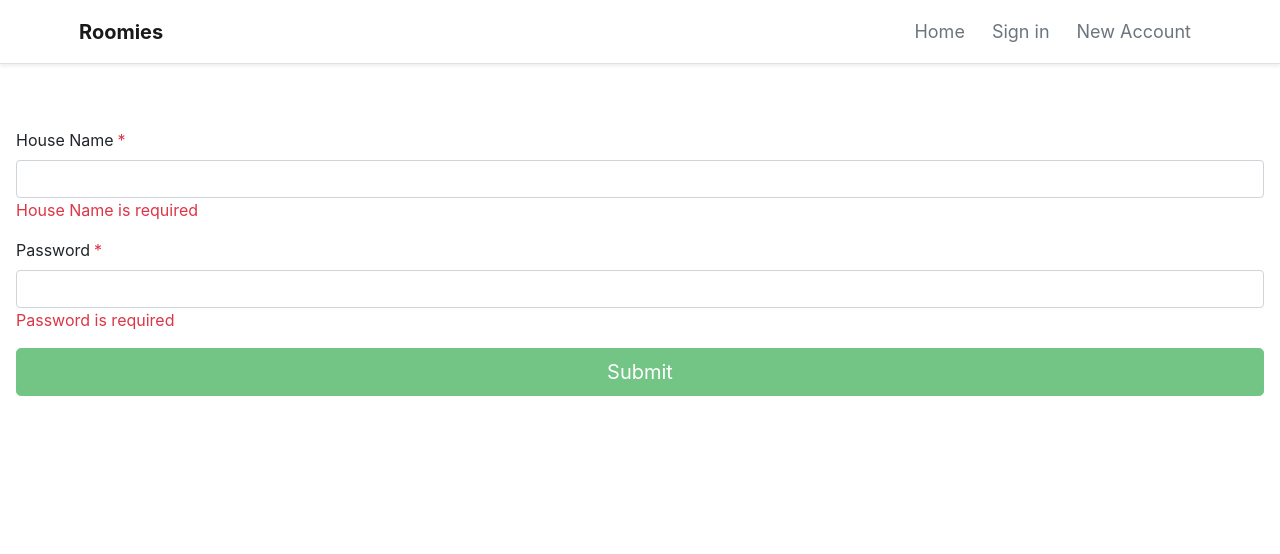
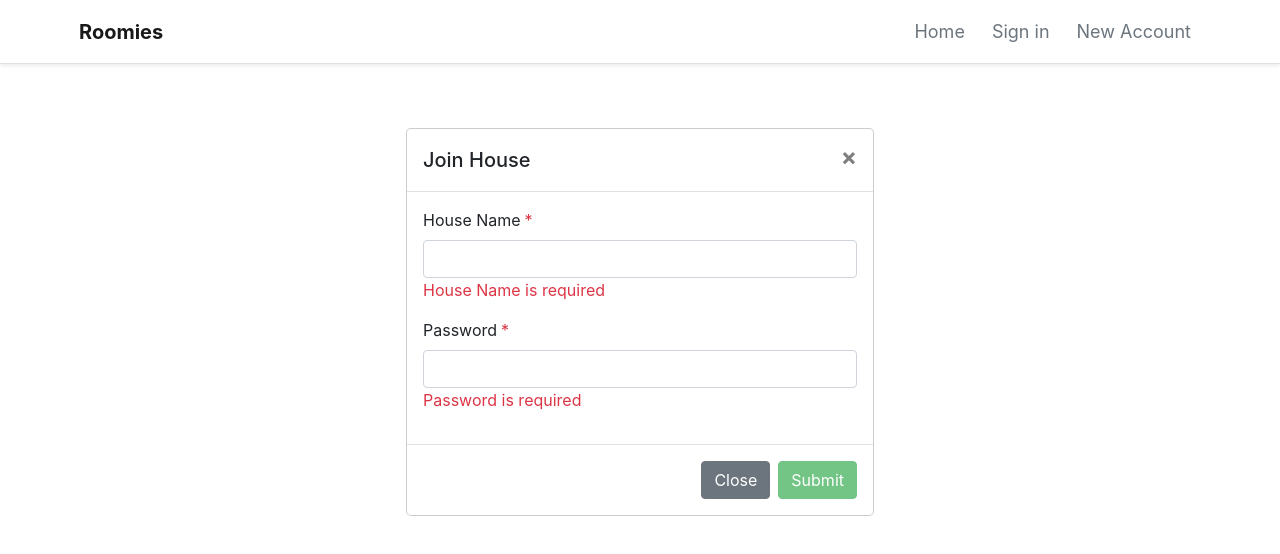
Before and after one commit to HeidiTran/Roomies, an Angular app in the folder roomies-client/: page /joinHouse in a window 1280 px wide. Shown: the top 554 px of the page. Built offline with nearby package versions, Linux system fonts and the light colour scheme.

Commit message:
Reference join-house component within transition component

```diff
--- a/roomies-client/src/app/join-house/join-house.component.html
+++ b/roomies-client/src/app/join-house/join-house.component.html
@@ -1,10 +1,17 @@
+<div class="modal-dialog">
+  <div class="modal-body">
+    <div class="modal-content">
+      <div class="modal-header">
+        <h5 class="modal-title" >Join House</h5>
+        <button type="button" class="close" data-dismiss="modal" aria-label="Close">
+          <span aria-hidden="true">&times;</span>
+        </button>
+      </div>
       <div class="modal-body">
         <form [formGroup]="joinHouseForm" (ngSubmit)="onSubmit()">
           <!-- House Name -->
           <div class="form-group">
-          <label for="housename"
-            >House Name<span class="text-danger ml-1">*</span></label
-          >
+            <label for="housename">House Name<span class="text-danger ml-1">*</span></label>
             <input type="text" formControlName="housename" class="form-control" />
             <div *ngIf="form.housename.errors" class="text-danger">
               <div *ngIf="form.housename.errors.required">
@@ -14,9 +21,7 @@
           </div>
           <!-- Password -->
           <div class="form-group">
-          <label for="password"
-            >Password<span class="text-danger ml-1">*</span></label
-          >
+            <label for="password">Password<span class="text-danger ml-1">*</span></label>
             <input type="password" formControlName="password" class="form-control" />
             <div *ngIf="form.password.errors" class="text-danger">
               <div *ngIf="form.password.errors.required">
@@ -27,6 +32,17 @@
               </div>
             </div>
           </div>
-        <button type="submit" class="btn btn-success btn-lg btn-block" [disabled]="!joinHouseForm.valid">Submit</button>
         </form>
       </div>
+      <div class="modal-footer">
+        <button type="button" class="btn btn-secondary" data-dismiss="modal">
+          Close
+        </button>
+        <button type="submit" class="btn btn-success" [disabled]="!joinHouseForm.valid"
+          (click)="onSubmit()">
+          Submit
+        </button>
+      </div>
+    </div>
+  </div>
+</div>
--- a/roomies-client/src/app/transition/transition.component.html
+++ b/roomies-client/src/app/transition/transition.component.html
@@ -30,7 +30,7 @@
   <div class="modal-dialog">
     <div class="modal-content">
       <div class="modal-header">
-        <h5 class="modal-title" id="exampleModalLabel">Modal title</h5>
+        <h5 class="modal-title" id="exampleModalLabel">Create House</h5>
         <button
           type="button"
           class="close"
@@ -63,29 +63,6 @@
   aria-hidden="true"
 >
   <!-- BEGIN: Join existing House form here-->
-  <div class="modal-dialog">
-    <div class="modal-content">
-      <div class="modal-header">
-        <h5 class="modal-title" id="exampleModalLabel">Modal title</h5>
-        <button
-          type="button"
-          class="close"
-          data-dismiss="modal"
-          aria-label="Close"
-        >
-          <span aria-hidden="true">&times;</span>
-        </button>
-      </div>
-      <div class="modal-body">
-        <p>Join existing House form here</p>
-      </div>
-      <div class="modal-footer">
-        <button type="button" class="btn btn-secondary" data-dismiss="modal">
-          Close
-        </button>
-        <button type="button" class="btn btn-primary">Save changes</button>
-      </div>
-    </div>
-  </div>
+  <app-join-house></app-join-house>
   <!-- END: Join existing House form here-->
 </div>
```
Lines whose indentation alone changed are shown as unchanged.
